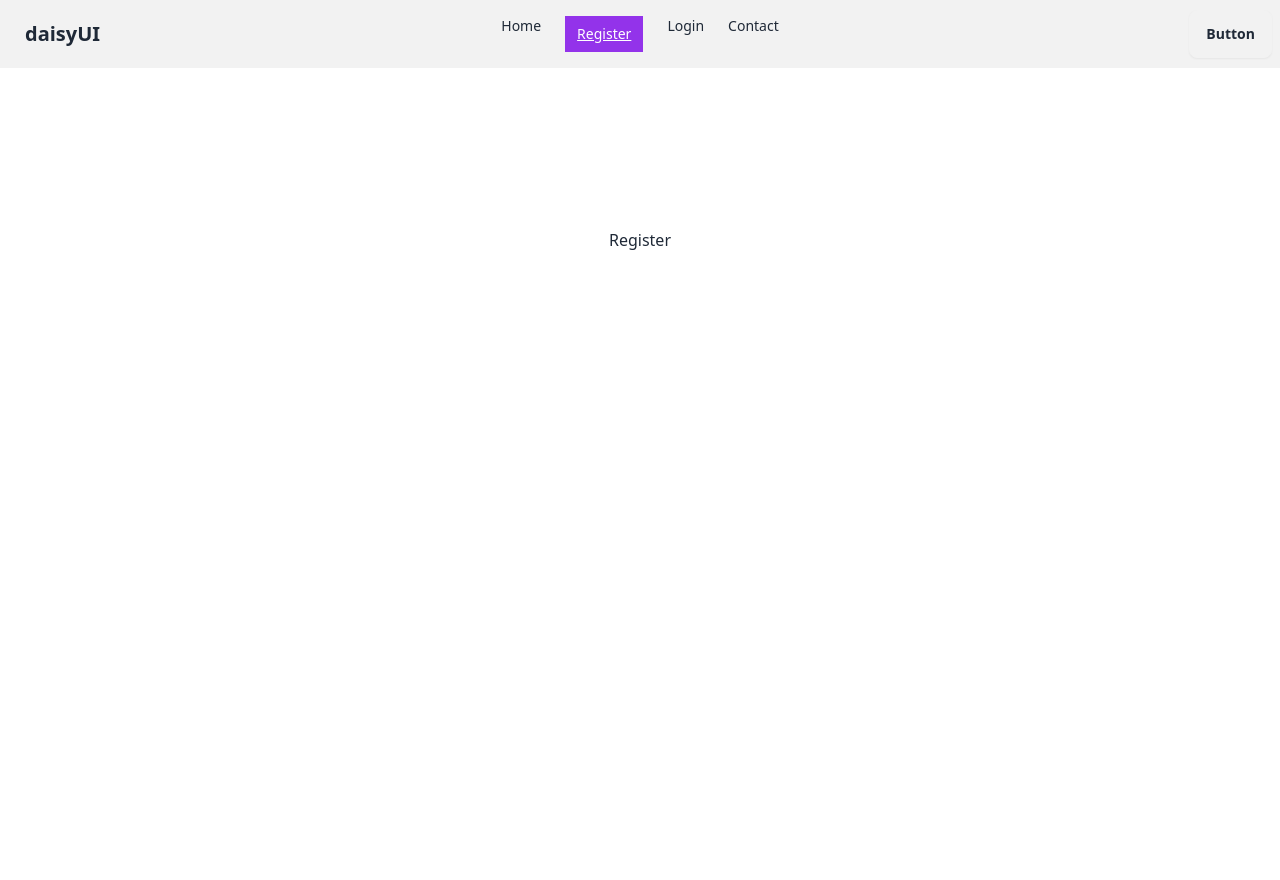
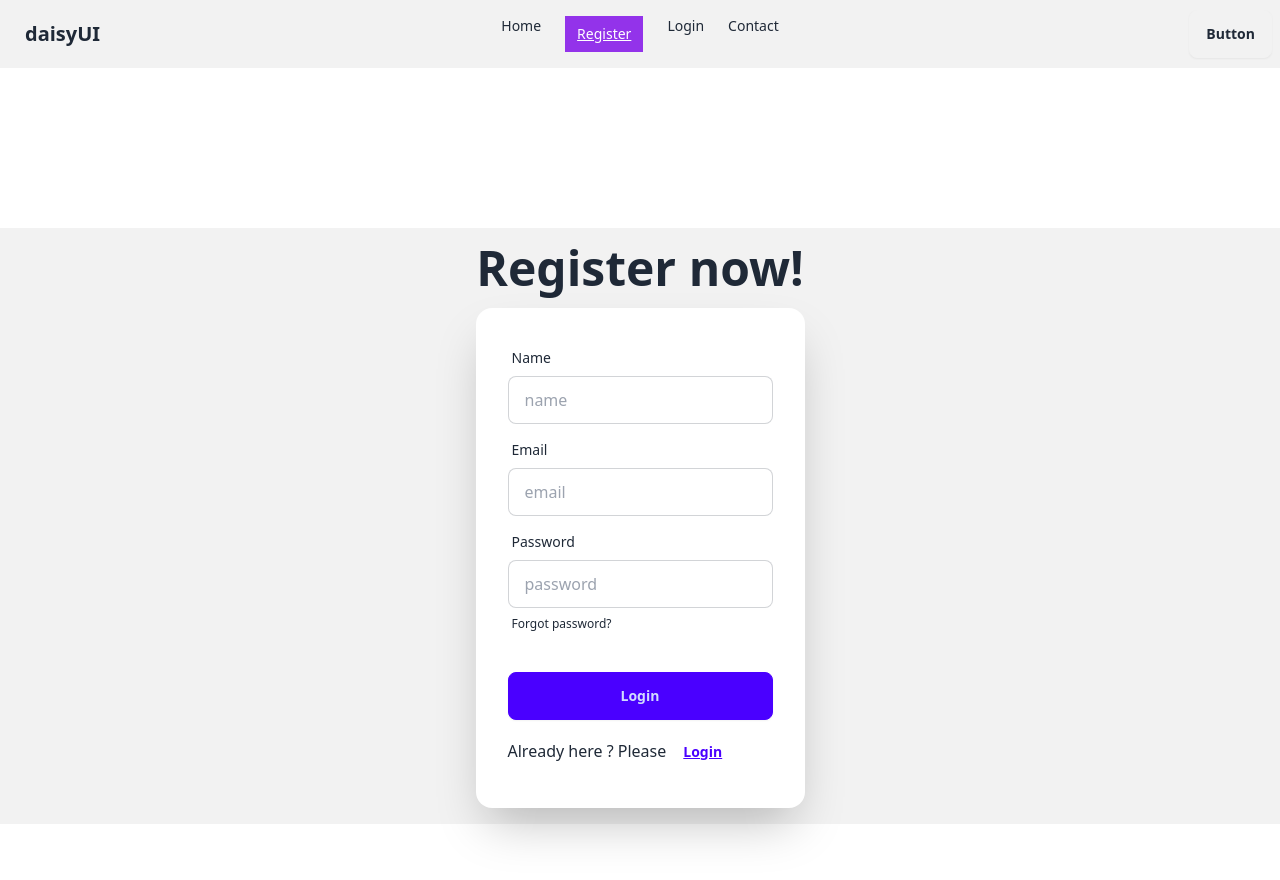
Before and after one commit to mstsurnalyakter/auth-project, a React (Vite) app: page /register in a window 1280 px wide. Shown: the top 880 px of the page. Before the commit the page ends 800 px from the top, so only its background shows below. Built offline with nearby package versions, Linux system fonts and the light colour scheme.

Commit message:
Login and Register page

```diff
--- a/package.json
+++ b/package.json
@@ -10,6 +10,7 @@
     "preview": "vite preview"
   },
   "dependencies": {
+    "@material-tailwind/react": "^2.1.9",
     "firebase": "^10.10.0",
     "localforage": "^1.10.0",
     "match-sorter": "^6.3.4",
--- a/src/pages/Login/Login.jsx
+++ b/src/pages/Login/Login.jsx
@@ -1,9 +1,69 @@
+import { Link } from "react-router-dom";
 
 
 const Login = () => {
+
+  const handleSubmit = e =>{
+    e.preventDefault()
+    const email = e.target.email.value;
+    const password = e.target.password.value;
+    console.log(email,password);
+
+  }
+
   return (
-    <div>Login</div>
-  )
+    <div className="hero min-h-[500px] mb-20 bg-base-200">
+      <div className="hero-content flex-col">
+        <div className="text-center">
+          <h1 className="text-5xl font-bold">Login now!</h1>
+        </div>
+        <div className="card shrink-0 w-full max-w-sm shadow-2xl bg-base-100">
+          <form onSubmit={handleSubmit} className="card-body">
+            <div className="form-control">
+              <label className="label">
+                <span className="label-text">Email</span>
+              </label>
+              <input
+                type="email"
+                name="email"
+                placeholder="email"
+                className="input input-bordered"
+                required
+              />
+            </div>
+            <div className="form-control">
+              <label className="label">
+                <span className="label-text">Password</span>
+              </label>
+              <input
+                type="password"
+                name="password"
+                placeholder="password"
+                className="input input-bordered"
+                required
+              />
+              <label className="label">
+                <a href="#" className="label-text-alt link link-hover">
+                  Forgot password?
+                </a>
+              </label>
+            </div>
+            <div className="form-control mt-6">
+              <button type="submit" className="btn btn-primary">
+                Login
+              </button>
+            </div>
+            <p>
+              New here ? Please
+              <Link to={'/register'}>
+                <button className="btn btn-link">Register</button>
+              </Link>
+            </p>
+          </form>
+        </div>
+      </div>
+    </div>
+  );
 }
 
 export default Login
--- a/src/pages/Register/Register.jsx
+++ b/src/pages/Register/Register.jsx
@@ -1,9 +1,79 @@
+import { Link } from "react-router-dom";
 
 
 const Register = () => {
+    const handleSubmit = (e) => {
+      e.preventDefault();
+      const name = e.target.name.value;
+      const email = e.target.email.value;
+      const password = e.target.password.value;
+      console.log(name,email, password);
+    };
   return (
-    <div>Register</div>
-  )
+    <div className="hero min-h-[500px] mb-20 bg-base-200">
+      <div className="hero-content flex-col">
+        <div className="text-center">
+          <h1 className="text-5xl font-bold">Register now!</h1>
+        </div>
+        <div className="card shrink-0 w-full max-w-sm shadow-2xl bg-base-100">
+          <form onSubmit={handleSubmit} className="card-body">
+            <div className="form-control">
+              <label className="label">
+                <span className="label-text">Name</span>
+              </label>
+              <input
+                type="text"
+                name="name"
+                placeholder="name"
+                className="input input-bordered"
+                required
+              />
+            </div>
+            <div className="form-control">
+              <label className="label">
+                <span className="label-text">Email</span>
+              </label>
+              <input
+                type="email"
+                name="email"
+                placeholder="email"
+                className="input input-bordered"
+                required
+              />
+            </div>
+            <div className="form-control">
+              <label className="label">
+                <span className="label-text">Password</span>
+              </label>
+              <input
+                type="password"
+                name="password"
+                placeholder="password"
+                className="input input-bordered"
+                required
+              />
+              <label className="label">
+                <a href="#" className="label-text-alt link link-hover">
+                  Forgot password?
+                </a>
+              </label>
+            </div>
+            <div className="form-control mt-6">
+              <button type="submit" className="btn btn-primary">
+                Login
+              </button>
+            </div>
+            <p>
+             Already here ? Please
+              <Link to={"/login"}>
+                <button className="btn btn-link">Login</button>
+              </Link>
+            </p>
+          </form>
+        </div>
+      </div>
+    </div>
+  );
 }
 
 export default Register
```
Also changed, not shown: 1 other file (tests, documents, lock files or other folders).
